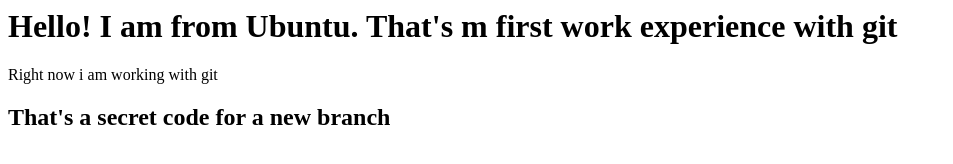
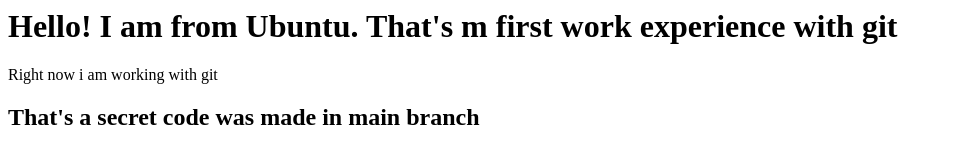
Before and after one commit to danikgulenkovvv-ai/my-git-project, a plain HTML site: page index.html in a window 1280 px wide. Shown: the whole page, without its empty margins (0-953 px from the left). Drawn offline with Linux system fonts and the light colour scheme.

Commit message:
changed in main

```diff
--- a/index.html
+++ b/index.html
@@ -1,4 +1,4 @@
 <h1>Hello! I am from Ubuntu. That's m first work experience with git</h1>
 <p>Right now i am working with git </p>
 
-<h2>That's a secret code for a new branch</h2>
+<h2>That's a secret code was made in main branch</h2>
```
